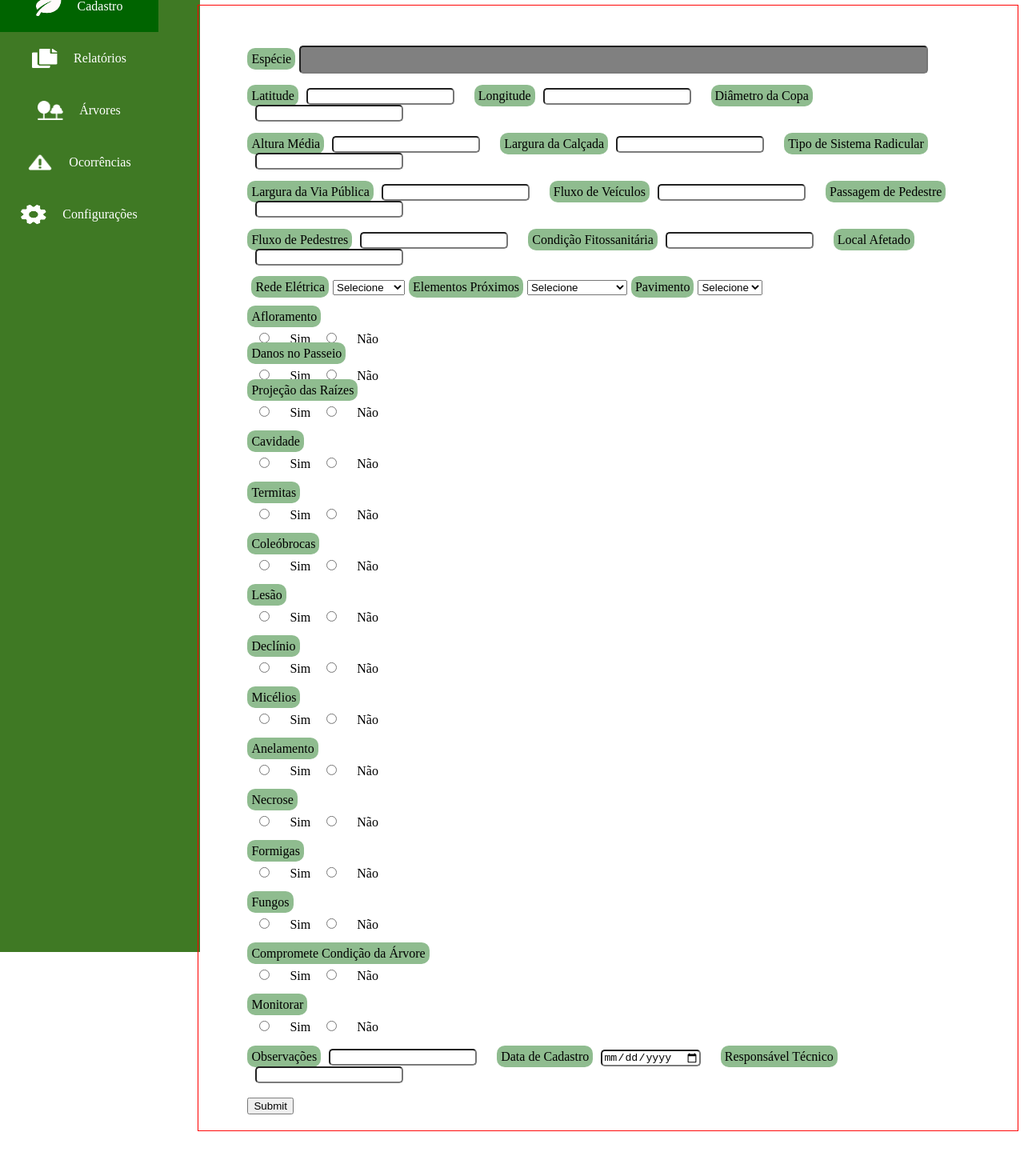
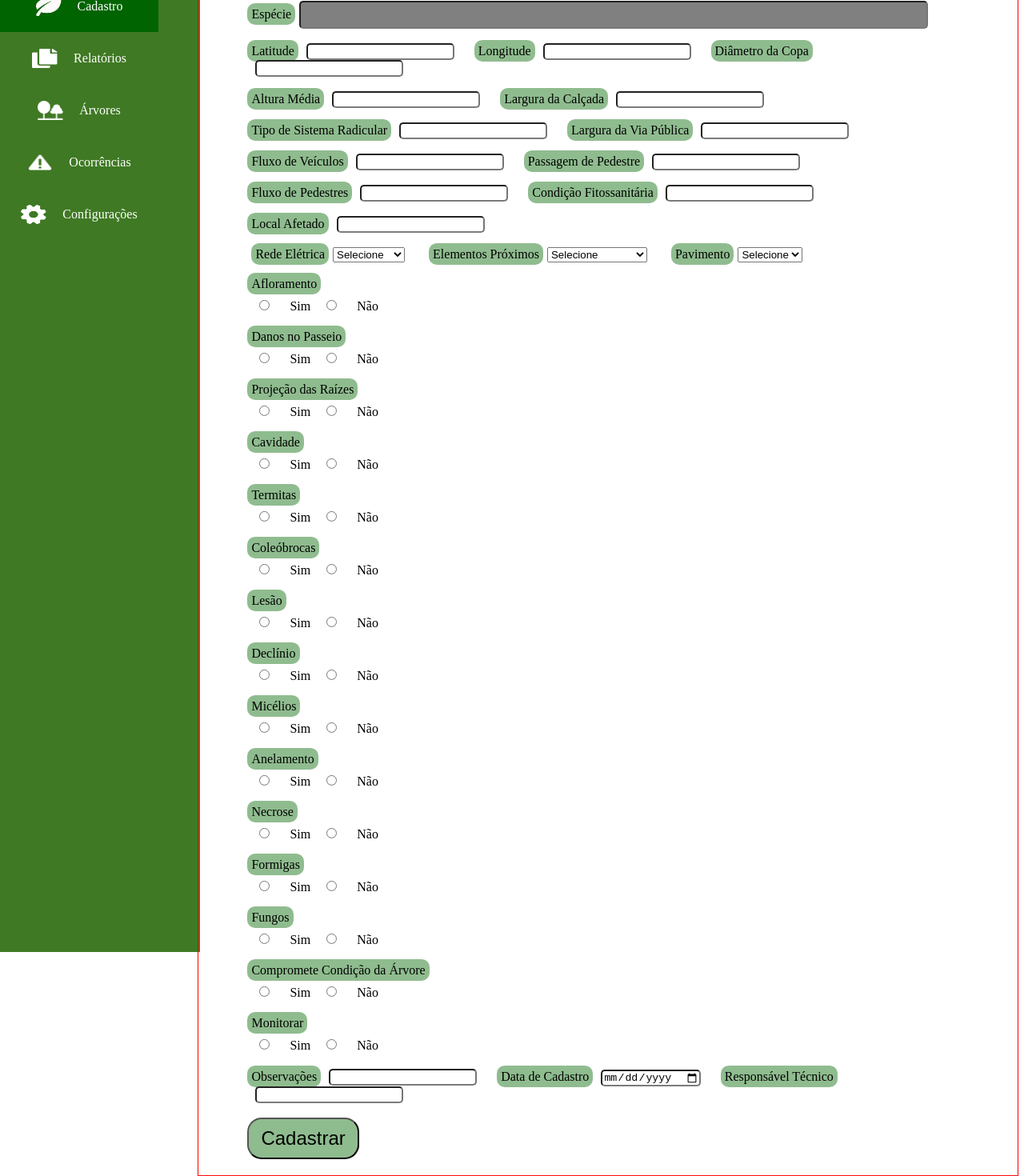
Before and after one commit to Limaisaias-ux/sgau, a React (Create React App) app: page /cadastro in a window 1280 px wide. Shown: the part 90-1560 px from the top of the page at 80% size. Before the commit the page ends 1504 px from the top, so only its background shows below. Built offline with nearby package versions, Linux system fonts and the light colour scheme.

Commit message:
css e html da pagina cadastro alterada para melhor visualizacao

```diff
--- a/src/pages/Cadastro.css
+++ b/src/pages/Cadastro.css
@@ -57,7 +57,7 @@ label{
 }
 
 .escolha{
-    margin-top: 10px;
+    margin: 10px 0 20px 0;
 }
 
 .escolha > label{
@@ -69,5 +69,17 @@ label{
 }
 
 .opcao > select{
-    margin-left: 5px;
+    margin: 0 25px 0 5px;
 }
+
+form > button {
+    background-color: rgb(143, 188, 143);
+    border-radius: 18px;
+    padding: 10px 15px;
+    font-size: 1.5em;
+}
+
+form > button:hover {
+    cursor: pointer;
+    background-color: rgb(80, 134, 80);
+}
--- a/src/pages/Cadastro.js
+++ b/src/pages/Cadastro.js
@@ -124,16 +124,17 @@ const Cadastro = () => {
             <label>Largura da Calçada</label>
             <Field type="text" name="largura_calcada" />
             <ErrorMessage name="largura_calcada" />
-
+          </div>
+          <div>
             <label>Tipo de Sistema Radicular</label>
             <Field type="text" name="tipo_sistema_radicular" />
             <ErrorMessage name="tipo_sistema_radicular" />
-          </div>
-          <div>
+
             <label>Largura da Via Pública</label>
             <Field type="text" name="largura_via_publica" />
             <ErrorMessage name="largura_via_publica" />
-
+          </div>
+          <div>
             <label>Fluxo de Veículos</label>
             <Field type="text" name="fluxo_veiculos" />
             <ErrorMessage name="fluxo_veiculos" />
@@ -150,7 +151,8 @@ const Cadastro = () => {
             <label>Condição Fitossanitária</label>
             <Field type="text" name="condicao_fitossanitaria" />
             <ErrorMessage name="condicao_fitossanitaria" />
-
+          </div>
+          <div>
             <label>Local Afetado</label>
             <Field type="text" name="local_afetado" />
             <ErrorMessage name="local_afetado" />
@@ -404,7 +406,7 @@ const Cadastro = () => {
             <Field type="text" name="responsavel_tecnico" />
             <ErrorMessage name="responsavel_tecnico" />
           </div>
-          <button type="submit">Submit</button>
+          <button type="submit">Cadastrar</button>
         </Form>
       </Formik>
     </div>
```
